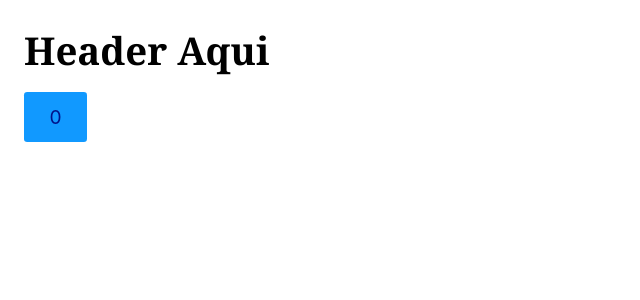
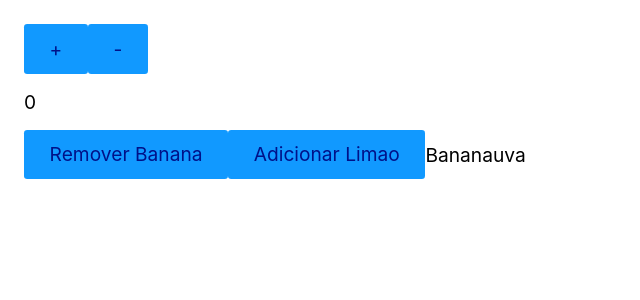
Before and after one commit to ocesar9/React, a React (Create React App) app in the folder ambiente-do-curso/appreact/: page / in a window 1280 px wide. Shown: the top 300 px of the page, without its empty margins (0-640 px from the left). Built offline with nearby package versions, Linux system fonts and the light colour scheme.

Commit message:
useReducer

```diff
--- a/ambiente-do-curso/appreact/src/App.js
+++ b/ambiente-do-curso/appreact/src/App.js
@@ -1,14 +1,48 @@
 import React from 'react'
-import Header from './Header'
+import Exemplo from './Exemplo';
+
+function reducer(state,action){
+  console.log(state);
+  console.log(action);
+
+  // if(action === 'aumentar'){
+  //   return state+1
+  // }
+  // if(action === 'dirminuir'){
+  //   return state-1;
+  // }
+
+  switch (action) {
+    case 'aumentar':
+      return state+1;
+    case 'dirminuir':
+      return state-2;
+    default:
+    throw new Error('Invalid action')
+  }
+
+}
 
 const App = () => {
 
-  const [contar,setContar] = React.useState(0);
+  const [state,dispatch] = React.useReducer(reducer,0);
+
+  // function aumentar(){
+  //   setContar(contar+1)
+  // }
+
+  // function dirminuir(){
+  //   setContar(contar-1)
+  // }
 
   return (
     <div>
-      <Header />
-      <button onClick={() => setContar(contar+1)}>{contar}</button>
+      {/* <button onClick={aumentar}>+</button>
+      <button onClick={dirminuir}>-</button> */}
+      <button onClick={() => dispatch('aumentar')}>+</button>
+      <button onClick={() => dispatch('dirminuir')}>-</button>
+      <p>{state}</p>
+      <Exemplo/>
     </div>
   )
 }
--- /dev/null
+++ b/ambiente-do-curso/appreact/src/Exemplo.js
@@ -0,0 +1,26 @@
+import React from 'react'
+
+function reducer(state,action){
+  switch(action.type){
+    case 'remover':
+      return state.filter(item => item !== action.content);
+    case 'adicionar':
+      return [...state, action.content];
+    default:
+      throw new Error('Invalid action');
+  }
+}
+
+const Exemplo = () => {
+  const [state,dispatch] = React.useReducer(reducer, ['Banana', 'uva']);
+
+  return (
+    <div>
+      <button onClick={() => dispatch({type:'remover',content:'Banana'})}>Remover Banana</button>
+      <button onClick={() => dispatch({type:'adicionar',content:'Limao'})}>Adicionar Limao</button>
+      {state}
+    </div>
+  )
+}
+
+export default Exemplo
--- a/ambiente-do-curso/appreact/src/Header.js
+++ /dev/null
@@ -1,11 +0,0 @@
-import React from 'react'
-
-const Header = () => {
-  return (
-    <div>
-      <h1>Header Aqui</h1>
-    </div>
-  )
-}
-
-export default React.memo(Header);
```
